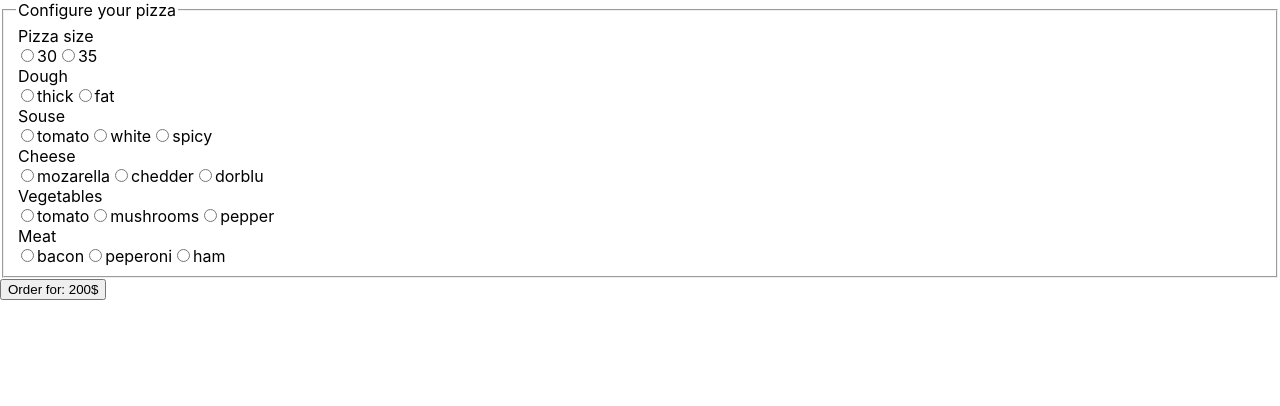
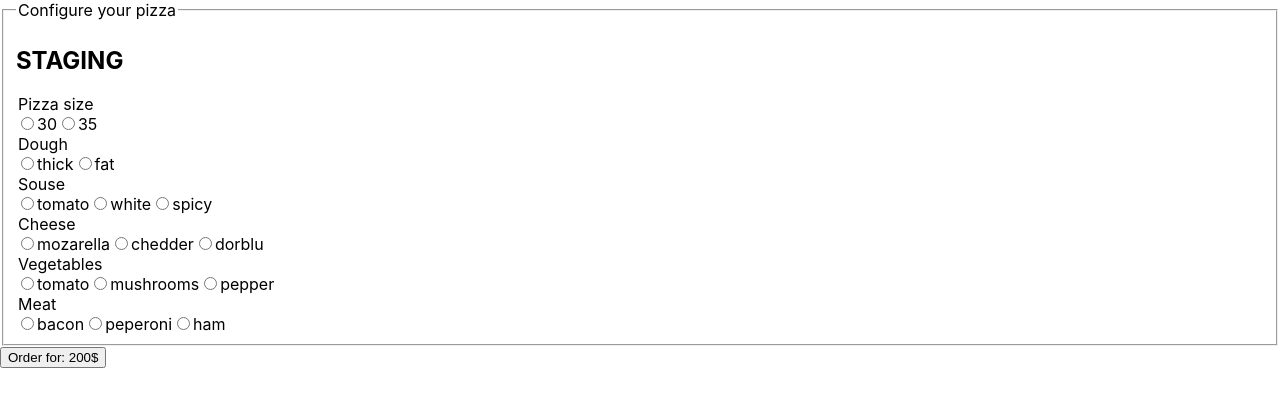
Before and after one commit to shalginov/pizza-hat, a React (Create React App) app: page / in a window 1280 px wide. Shown: the top 406 px of the page. Built offline with nearby package versions, Linux system fonts and the light colour scheme.

Commit message:
Add text STAGING

```diff
--- a/src/PizzaConfigurator.js
+++ b/src/PizzaConfigurator.js
@@ -30,6 +30,7 @@ export const PizzaConfigurator = ({pizzaSetter, pizza, handlerSubmitted}) => {
     return <form onSubmit={onSubmitHandler}>
         <fieldset>
             <legend>Configure your pizza</legend>
+            <h2>STAGING</h2>
             <legend>Pizza size</legend>
             <label><input onChange={event => handlerChangeInput(event.target.name, event.target.value)} name="size" type="radio" value="30" />30</label>
             <label><input onChange={event => handlerChangeInput(event.target.name, event.target.value)} name="size" type="radio" value="35" />35</label>
```
